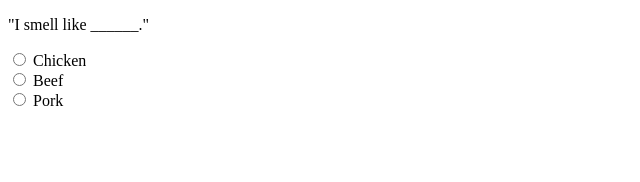
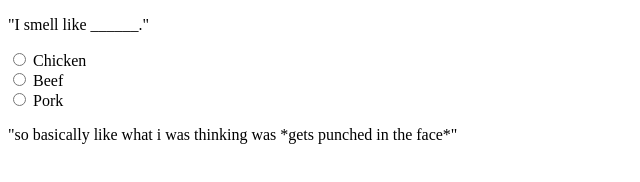
Before and after one commit to Nathercia-Goncalves/Do-You-Know-De-Vine, a plain HTML site: page index.html in a window 1280 px wide. Shown: the whole page, without its empty margins (0-640 px from the left). Drawn offline with Linux system fonts and the light colour scheme.

Commit message:
orignal changes

```diff
--- a/index.html
+++ b/index.html
@@ -20,6 +20,11 @@
         <input type="radio" name="smell" id="pork">
         <label for="pork">Pork</label>
         <br>
+        <p>
+            "so basically like what i was thinking was
+
+            *gets punched in the face*"
+        </p>
     </div>
 </body>
 </html>
```
